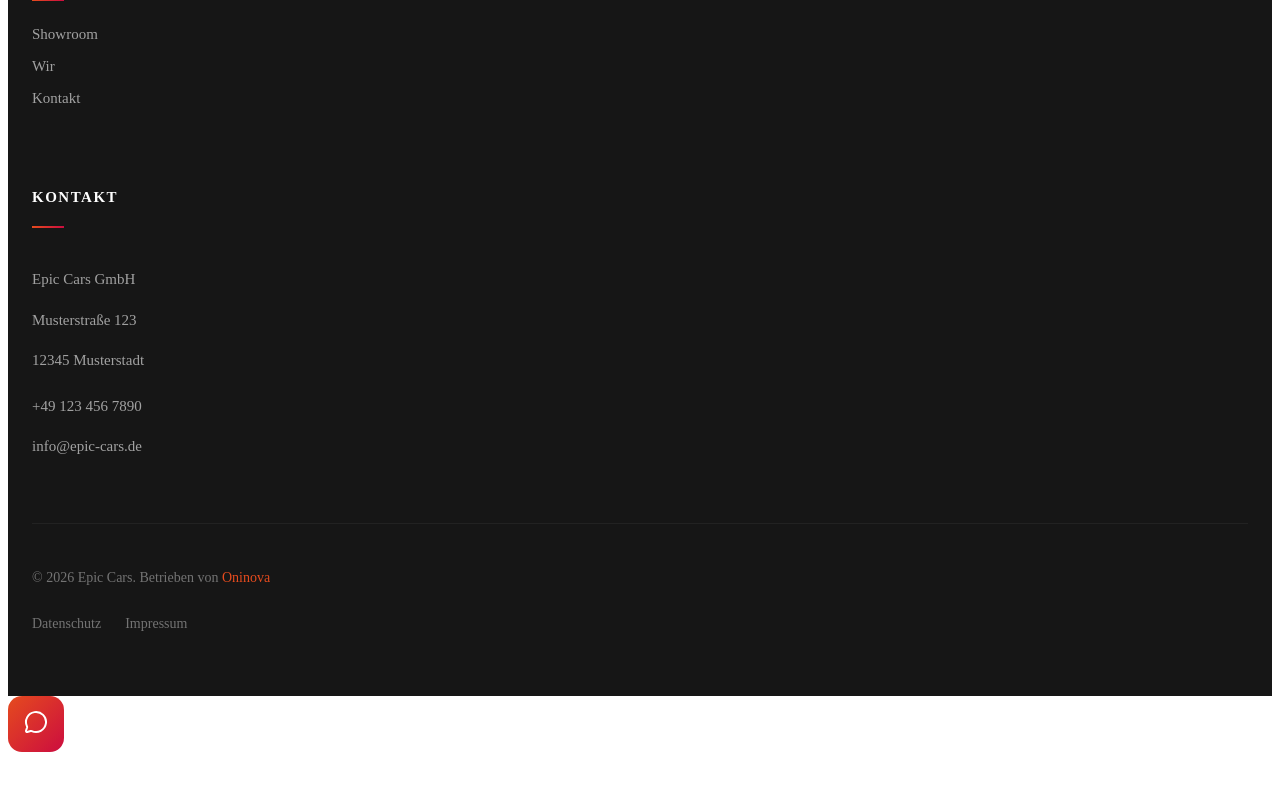
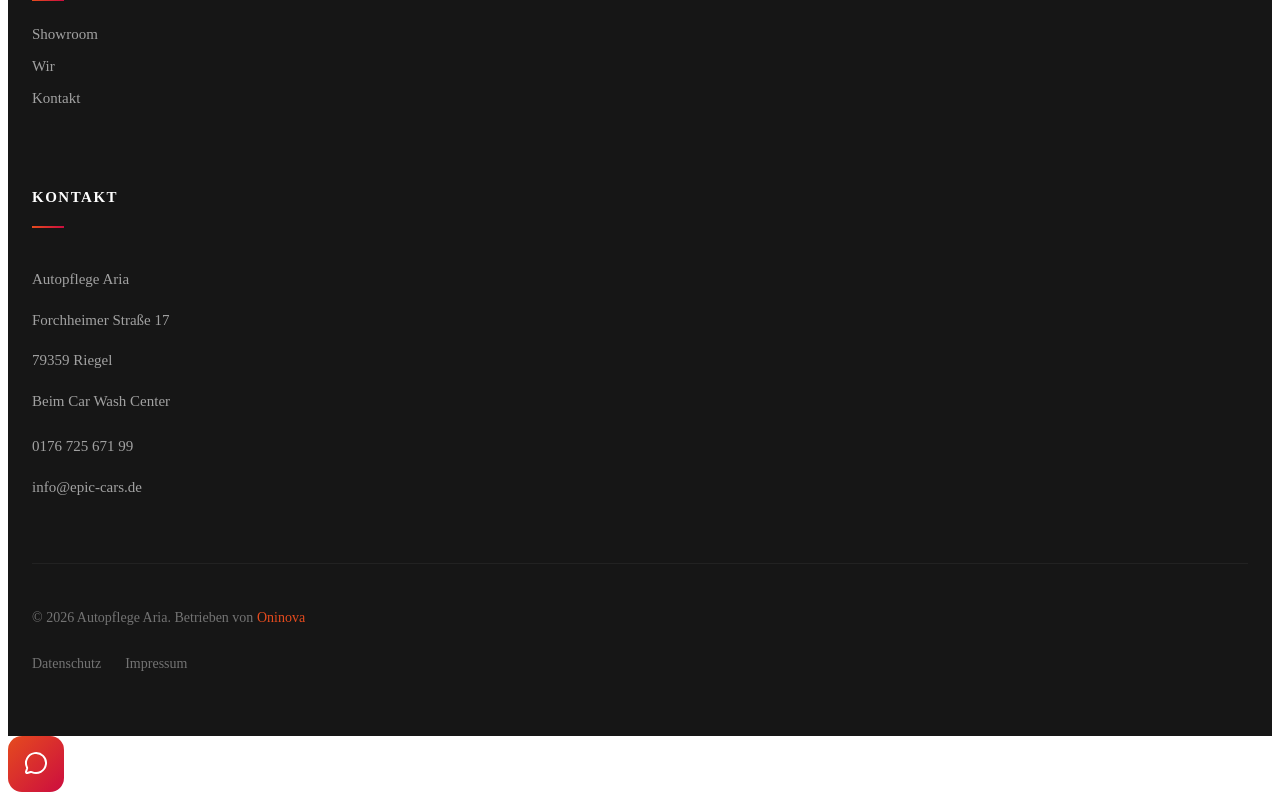
Before and after one commit to ardijancuri/german-cars-website, a React (Vite) app: page /scheibentoenung in a window 1280 px wide. Shown: the part 5804-6604 px from the top of the page. Before the commit the page ends 6564 px from the top, so only its background shows below. Built offline with nearby package versions, Linux system fonts and the light colour scheme; the HTML template or start-up script is replaced by a standard one.

Commit message:
updated company name and details

```diff
--- a/google9176a8a08182d532.html
+++ /dev/null
@@ -1 +0,0 @@
-google-site-verification: google9176a8a08182d532.html
--- a/index.html
+++ b/index.html
@@ -53,19 +53,19 @@
       "url": "https://autopflege-aria.de",
       "logo": "https://autopflege-aria.de/images/autopflege-logo.svg",
       "image": "https://autopflege-aria.de/images/herosection.jpeg",
-      "telephone": "+49 123 456 7890",
+      "telephone": "+4917672567199",
       "email": "info@epic-cars.de",
       "address": {
         "@type": "PostalAddress",
-        "streetAddress": "Musterstraße 123",
-        "addressLocality": "Musterstadt",
-        "postalCode": "12345",
+        "streetAddress": "Forchheimer Straße 17",
+        "addressLocality": "Riegel",
+        "postalCode": "79359",
         "addressCountry": "DE"
       },
       "geo": {
         "@type": "GeoCoordinates",
-        "latitude": 52.52,
-        "longitude": 13.405
+        "latitude": 48.1527,
+        "longitude": 7.7489
       },
       "openingHoursSpecification": [
         {
--- a/src/components/layout/Footer.jsx
+++ b/src/components/layout/Footer.jsx
@@ -64,7 +64,7 @@ export default function Footer() {
                 marginBottom: '28px',
               }}
             >
-              Protecting & Customising Epic Cars. Schutz, Optik, Performance - alles aus einer Hand.
+              Autopflege Aria - Professionelle Fahrzeugpflege. Schutz, Optik, Performance - alles aus einer Hand.
             </p>
             {/* Social Links */}
             <div style={{ display: 'flex', gap: '12px' }}>
@@ -257,12 +257,13 @@ export default function Footer() {
                 lineHeight: 1.7,
               }}
             >
-              <p style={{ marginBottom: '6px', fontWeight: 500 }}>Epic Cars GmbH</p>
-              <p style={{ marginBottom: '6px' }}>Musterstraße 123</p>
-              <p style={{ marginBottom: '20px' }}>12345 Musterstadt</p>
+              <p style={{ marginBottom: '6px', fontWeight: 500 }}>Autopflege Aria</p>
+              <p style={{ marginBottom: '6px' }}>Forchheimer Straße 17</p>
+              <p style={{ marginBottom: '6px' }}>79359 Riegel</p>
+              <p style={{ marginBottom: '20px' }}>Beim Car Wash Center</p>
               <p style={{ marginBottom: '10px' }}>
                 <a
-                  href="tel:+491234567890"
+                  href="tel:+4917672567199"
                   style={{
                     color: 'rgba(255, 255, 255, 0.6)',
                     textDecoration: 'none',
@@ -272,7 +273,7 @@ export default function Footer() {
                   onMouseEnter={(e) => e.target.style.color = '#E54B1E'}
                   onMouseLeave={(e) => e.target.style.color = 'rgba(255, 255, 255, 0.6)'}
                 >
-                  +49 123 456 7890
+                  0176 725 671 99
                 </a>
               </p>
               <p>
@@ -311,7 +312,7 @@ export default function Footer() {
             style={{ color: 'rgba(255, 255, 255, 0.4)', fontSize: '14px', width: '100%' }}
             className="md:w-auto"
           >
-            &copy; {new Date().getFullYear()} Epic Cars. Betrieben von{' '}
+            &copy; {new Date().getFullYear()} Autopflege Aria. Betrieben von{' '}
             <a
               href="https://oninova.net"
               target="_blank"
--- a/src/components/layout/SideContact.jsx
+++ b/src/components/layout/SideContact.jsx
@@ -7,15 +7,15 @@ const contactOptions = [
     id: 'phone',
     icon: Phone,
     label: 'Anrufen',
-    value: '+49 123 456 7890',
-    href: 'tel:+491234567890',
+    value: '0176 725 671 99',
+    href: 'tel:+4917672567199',
   },
   {
     id: 'whatsapp',
     icon: MessageCircle,
     label: 'WhatsApp',
     value: 'Chat starten',
-    href: 'https://wa.me/491234567890',
+    href: 'https://wa.me/4917672567199',
   },
   {
     id: 'email',
--- a/src/components/sections/ContactForm.jsx
+++ b/src/components/sections/ContactForm.jsx
@@ -178,7 +178,7 @@ export default function ContactForm() {
                 <div style={{ flex: 1 }}>
                   <h4 style={{ color: '#ffffff', fontWeight: 600, marginBottom: '4px', fontSize: '15px' }}>Telefon</h4>
                   <a
-                    href="tel:+491234567890"
+                    href="tel:+4917672567199"
                     style={{
                       color: 'rgba(255, 255, 255, 0.6)',
                       textDecoration: 'none',
@@ -188,7 +188,7 @@ export default function ContactForm() {
                     onMouseEnter={(e) => e.target.style.color = '#E54B1E'}
                     onMouseLeave={(e) => e.target.style.color = 'rgba(255, 255, 255, 0.6)'}
                   >
-                    +49 123 456 7890
+                    0176 725 671 99
                   </a>
                 </div>
               </div>
@@ -284,9 +284,10 @@ export default function ContactForm() {
                 <div style={{ flex: 1 }}>
                   <h4 style={{ color: '#ffffff', fontWeight: 600, marginBottom: '6px', fontSize: '15px' }}>Adresse</h4>
                   <p style={{ color: 'rgba(255, 255, 255, 0.6)', lineHeight: 1.6, fontSize: '15px' }}>
-                    Epic Cars GmbH<br />
-                    Musterstraße 123<br />
-                    12345 Musterstadt
+                    Autopflege Aria<br />
+                    Forchheimer Straße 17<br />
+                    79359 Riegel<br />
+                    Beim Car Wash Center
                   </p>
                 </div>
               </div>
@@ -393,7 +394,7 @@ export default function ContactForm() {
                     value={formData.phone}
                     onChange={handleChange}
                     style={inputStyle}
-                    placeholder="+49 123 456 7890"
+                    placeholder="0176 725 671 99"
                     onFocus={(e) => e.target.style.borderColor = '#E54B1E'}
                     onBlur={(e) => e.target.style.borderColor = 'rgba(255, 255, 255, 0.1)'}
                   />
--- a/src/components/sections/Hero.jsx
+++ b/src/components/sections/Hero.jsx
@@ -9,7 +9,7 @@ const heroSlides = [
   {
     image: '/images/herosection.jpeg',
     title: 'Protecting & Customising',
-    highlight: 'Epic Cars',
+    highlight: 'Autopflege Aria',
     subtitle: 'Schutz, Optik, Performance',
   },
   {
--- a/src/components/sections/Testimonials.jsx
+++ b/src/components/sections/Testimonials.jsx
@@ -13,7 +13,7 @@ const testimonials = [
     image: '/images/testimonial-1.jpg',
   },
   {
-    quote: 'Seit Jahren vertraue ich Epic Cars mit meinen Fahrzeugen. Die Lackschutzfolie hat meinen Ferrari vor Steinschlägen bewahrt und das Car Wrapping meines Zweitwagens ist perfekt.',
+    quote: 'Seit Jahren vertraue ich Autopflege Aria mit meinen Fahrzeugen. Die Lackschutzfolie hat meinen Ferrari vor Steinschlägen bewahrt und das Car Wrapping meines Zweitwagens ist perfekt.',
     name: 'Thomas K.',
     vehicles: 'Ferrari 488, Mercedes AMG GT',
     image: '/images/testimonial-2.jpg',
--- a/src/pages/About.jsx
+++ b/src/pages/About.jsx
@@ -33,7 +33,7 @@ export default function About() {
         <div className="absolute inset-0">
           <img
             src="/images/herosection.jpeg"
-            alt="Epic Cars Showroom"
+            alt="Autopflege Aria Showroom"
             style={{ width: '100%', height: '100%', objectFit: 'cover', opacity: 0.3 }}
           />
           <div
@@ -100,7 +100,7 @@ export default function About() {
               }}
             >
               <span style={{ color: '#ffffff' }}>Über </span>
-              <span className="gradient-text">Epic Cars</span>
+              <span className="gradient-text">Autopflege Aria</span>
             </h1>
             <p
               style={{
@@ -183,7 +183,7 @@ export default function About() {
             >
               <img
                 src="/images/Lackschutzfolie.jpeg"
-                alt="Epic Cars Team"
+                alt="Autopflege Aria Team"
                 className="img-zoom"
                 style={{
                   width: '100%',
--- a/src/pages/Contact.jsx
+++ b/src/pages/Contact.jsx
@@ -24,7 +24,7 @@ export default function Contact() {
         <div className="absolute inset-0">
           <img
             src="/images/bmw-car.jpeg"
-            alt="Epic Cars Kontakt"
+            alt="Autopflege Aria Kontakt"
             className="w-full h-full object-cover"
             style={{ opacity: 0.2 }}
           />
@@ -171,7 +171,7 @@ export default function Contact() {
               allowFullScreen=""
               loading="lazy"
               referrerPolicy="no-referrer-when-downgrade"
-              title="Epic Cars Standort"
+              title="Autopflege Aria Standort"
             />
           </motion.div>
         </div>
--- a/src/pages/Showroom.jsx
+++ b/src/pages/Showroom.jsx
@@ -38,7 +38,7 @@ export default function Showroom() {
         <div className="absolute inset-0">
           <img
             src="/images/porche-car1.jpeg"
-            alt="Epic Cars Showroom"
+            alt="Autopflege Aria Showroom"
             style={{ width: '100%', height: '100%', objectFit: 'cover', opacity: 0.3 }}
           />
           <div
```
